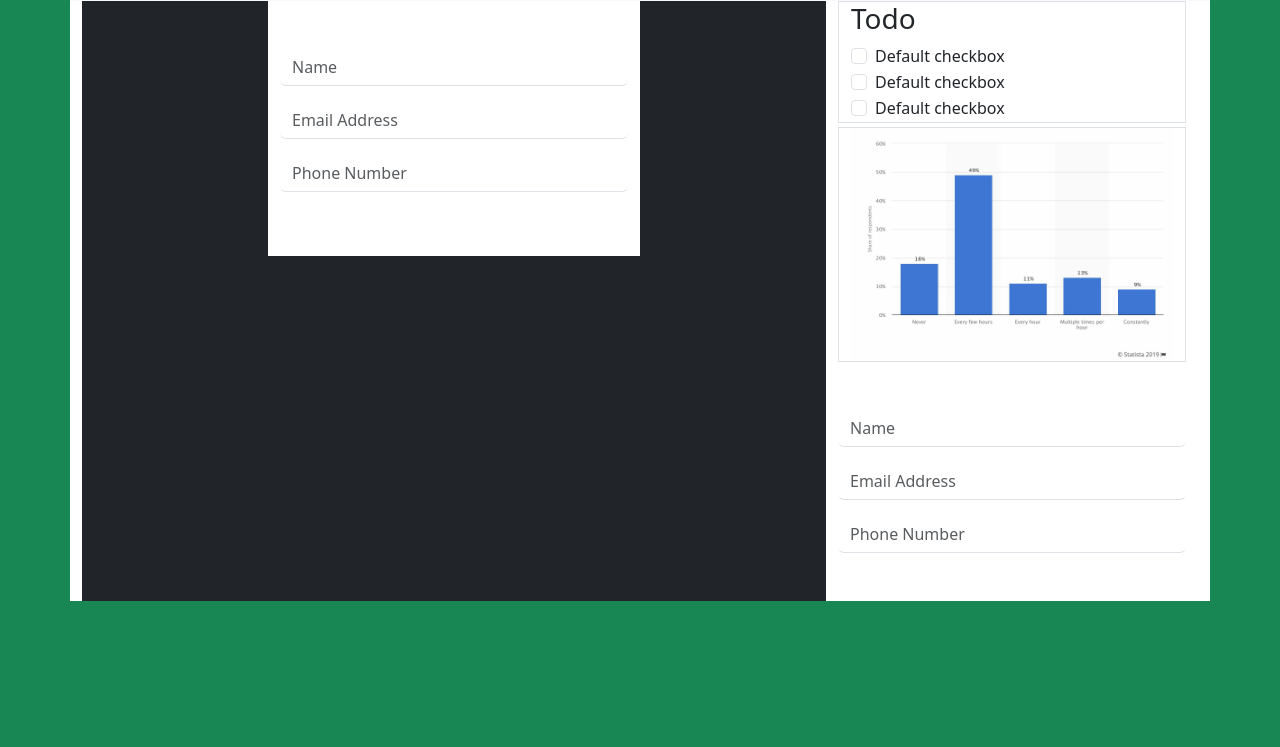
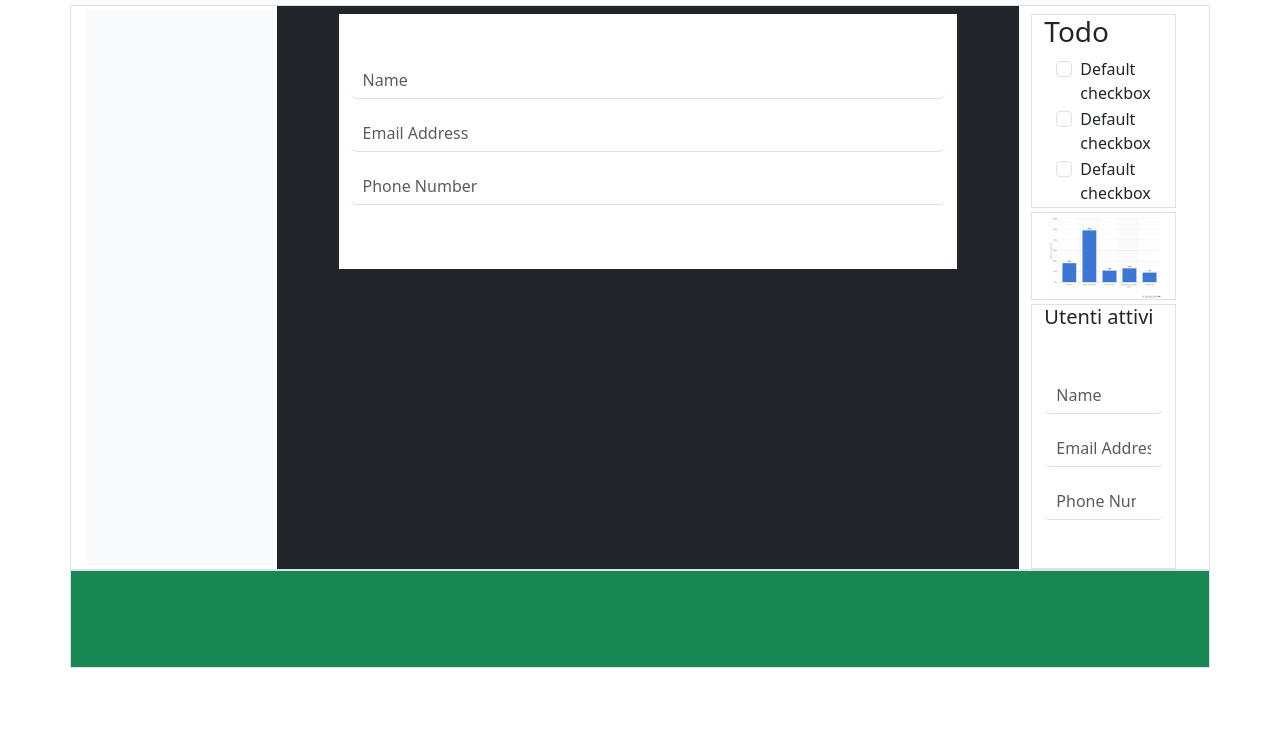
Before and after one commit to GiuseppeTrp/html-css-bootstrap-dashboard, a plain HTML site: page index.html in a window 1280 px wide. Shown: the part 53-800 px from the top of the page. Drawn offline with nearby package versions, Linux system fonts and the light colour scheme.

Commit message:
finished base structure

```diff
--- a/index.html
+++ b/index.html
@@ -14,7 +14,7 @@
     <!-- stile -->
     <link rel="stylesheet" href="css/style.css">
 </head>
-<body class="bg-success">
+<body >
     <header class="container">
 
         <nav class="navbar navbar-light  row bg-light ">
@@ -34,10 +34,24 @@
         </nav>
     </header>
 
-    <main class="container bg-white d-flex">
+
+    <main class="container bg-white border d-flex mt-lg-1">
+        <div class="bg-danger  row bg-light  col-lg-2 m-lg-1">
+
+            <form class="container-fluid">
+              <div class="input-group col-lg-12">
+                <div class="container col-11" >
+
+
+                </div>
+
+              </div>
+            </form>
+        </div>
+
         <section id="jumbo" class="bg-dark  col-lg-8" >
-            <div class="container bg-white col-6 ">
-                <div class="row ">
+            <div class="container bg-white col-10  mt-1 ">
+                <div class="row mt-2 ">
                     <form class="my-5" >
                         <div class="mb-3">
                             <input type="text" class="form-control form-control border-0 border-bottom  shadow-none" id="inputName" aria-describedby="emailHelp" placeholder="Name">
@@ -58,11 +72,12 @@
 
 
         <section id="todo" class=" container ">
-            <div class="container border ">
+            <div class="container border mt-2 ">
                 <div class="row bg-white ">
                     <div>
                         <h3>Todo</h3>
-                        <div class="form-check">
+                        <div class="container">
+                            <div class="form-check ">
                                 <input class="form-check-input" type="checkbox" value="" id="flexCheckDefault">
                                 <label class="form-check-label" for="flexCheckDefault">
                                   Default checkbox
@@ -81,6 +96,8 @@
                                 </label>
                             </div>
                         </div>
+
+                    </div>
                 </div>
             </div>
             <div class="container border mt-1">
@@ -95,6 +112,9 @@
                 </div>
 
             </div>
+            <div class="container border mt-1">
+                <div>
+                    <h5>Utenti attivi</h5>
                     <form class="my-5" >
                         <div class="mb-3">
                             <input type="text" class="form-control form-control border-0 border-bottom  shadow-none" id="inputName" aria-describedby="emailHelp" placeholder="Name">
@@ -107,13 +127,39 @@
                         </div>
                     </form>
 
+
+                </div>
+            </div>
+
+
+
+
         </section>
+
+        <footer>
+            <div class="container col-12 bg-success">
+                <div class="row  col-12 bg-white">
+
+
+
+                </div>
+            </div>
+        </footer>
+
 
 
     </main>
+    <footer>
+        <div class="container border p-5 bg-success">
+            <div class="row">
+
+            </div>
+
+        </div>
+
+    </footer>
 
 
-    <footer></footer>
 
 
 
```
Lines whose indentation alone changed are shown as unchanged.
